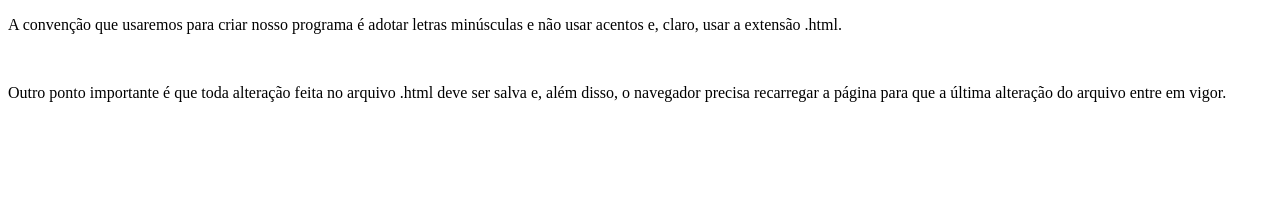
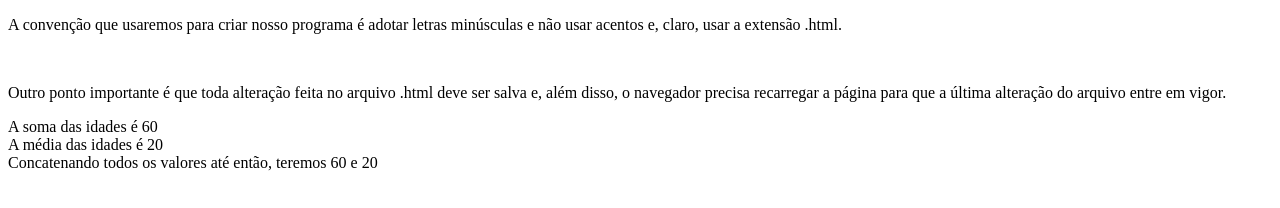
Before and after one commit to 79rubart/javascript-studies, a plain HTML site: page index.html in a window 1280 px wide. Drawn offline with Linux system fonts and the light colour scheme.

Commit message:
feat: add script tag on html

```diff
--- a/index.html
+++ b/index.html
@@ -12,5 +12,11 @@
     <br>
     <p>Outro ponto importante é que toda alteração feita no arquivo .html deve ser salva e, além disso, o navegador precisa recarregar a página para que a última alteração do arquivo entre em vigor.</p>
 
+    <script>
+        document.write("A soma das idades é " + (20 + 30 + 10) + "<br>");
+        document.write("A média das idades é " + ((20 + 30 + 10)/3) + "<br>");
+        document.write("Concatenando todos os valores até então, teremos " + 60 + " e " + 20);
+    </script>
+
     </body>
 </html>
```
Lines whose indentation alone changed are shown as unchanged.
